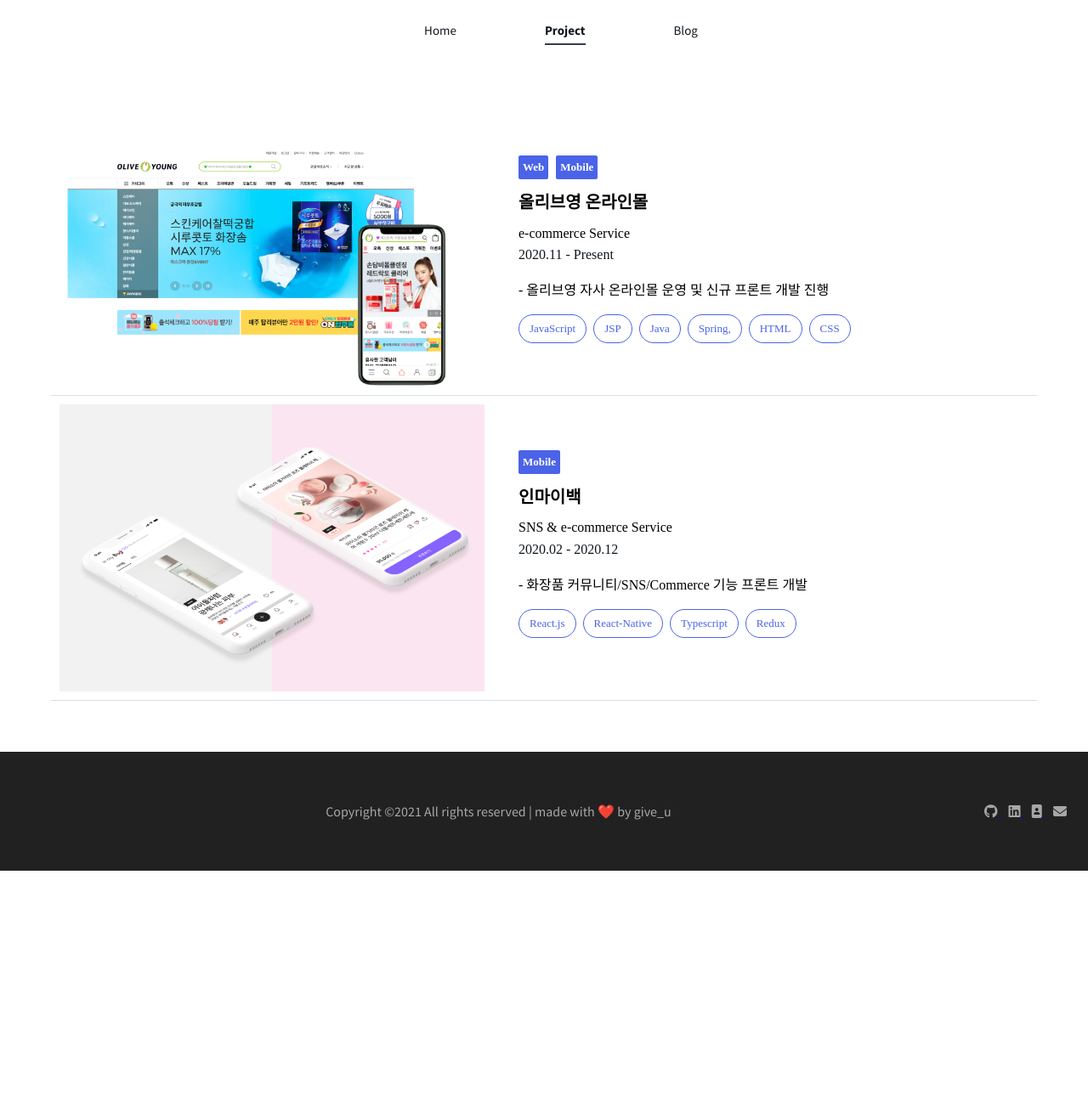
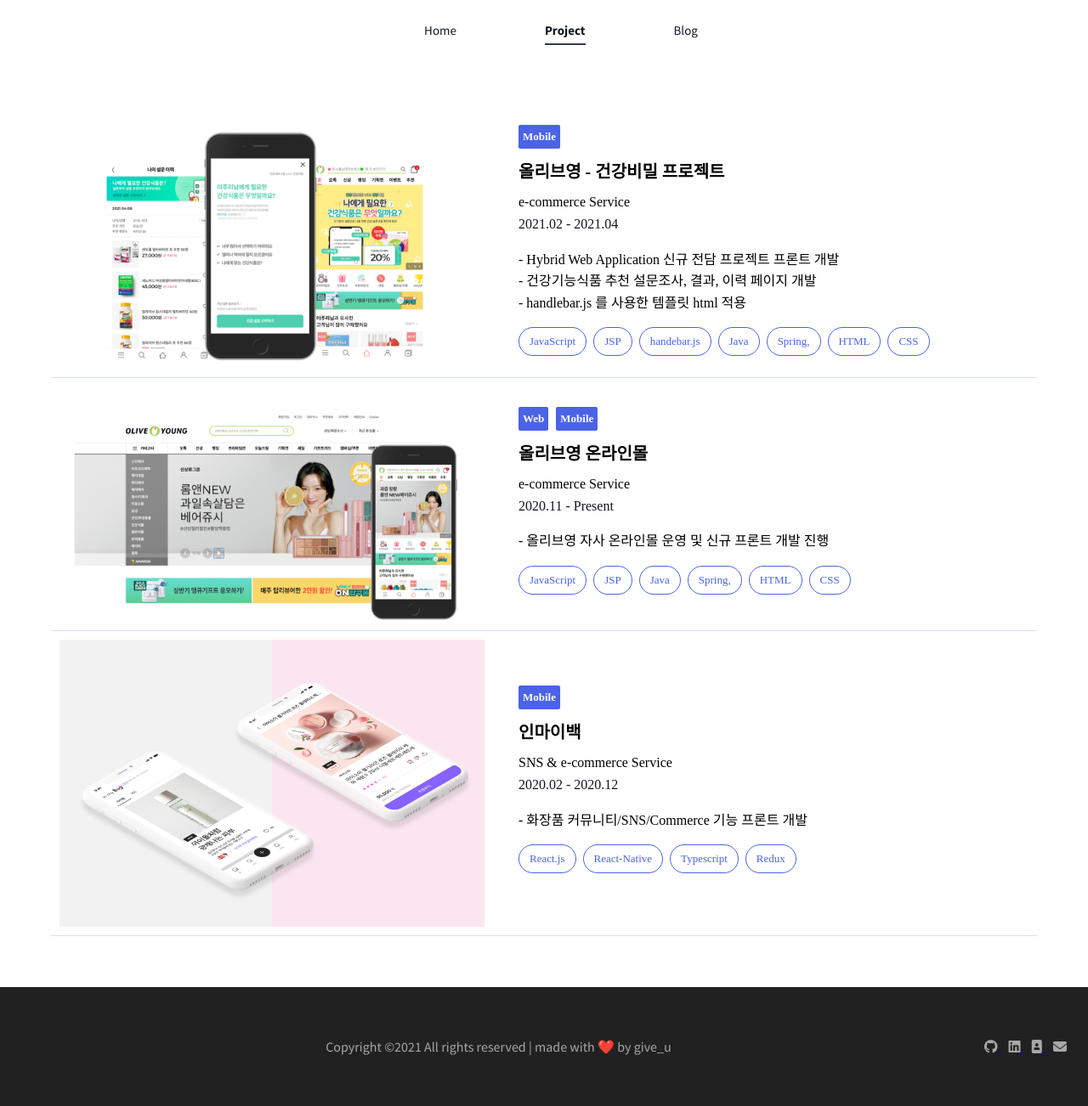
Before and after one commit to give-u/give-u.github.io, a Jekyll site: the page built from project/index.md, in a window 1280 px wide. Shown: the whole page at 85% size. Built offline with Jekyll 4.4.1, drawn with Linux system fonts in a browser that asks for light colours; nearby versions of some CDN libraries; before the commit the page ends 1025 px from its top, so only the background shows below that.

Commit message:
- 프로젝트 업데이트 및 css 수정

```diff
--- a/_data/portfolio.yml
+++ b/_data/portfolio.yml
@@ -1,7 +1,13 @@
-- id : 1
-  projectName : Oliveyoung
-  image : "/project/img/oliveyoung.png"
+
+
+- id: 1
+  projectName: Inmybag
+  image: "/project/img/inmybag.jpeg"
 
 - id: 2
-  projectName: Inmybag
-  image: "/project/img/inmybag.jpeg"
+  projectName: 올리브영
+  image: "/project/img/oliveyoung.png"
+
+- id: 3
+  projectName: 올리브영 - 건강비밀 프로젝트
+  image: "/project/img/oliveyoung_vimeal.png"
--- a/_data/project.yml
+++ b/_data/project.yml
@@ -1,21 +1,22 @@
-#- category:
-#    - Web
-#    - Mobile
-#  title: 올리브영 온라인몰
-#  service: e-commerce Service
-#  period: 2021.02 - Present
-#  description:
-#    - 올리브영 자사 온라인몰 신규 프론트 개발 진행
-#  langauge :
-#    - JavaScript
-#    - JSP
-#    - Java
-#    - Spring,
-#    - HTML
-#    - CSS
-#  image : "/project/img/oliveyoung.png"
 
-- category:
+
+- id : 1
+  category:
+    - Mobile
+  title: 인마이백
+  service: SNS & e-commerce Service
+  period: 2020.02 - 2020.12
+  description:
+    - 화장품 커뮤니티/SNS/Commerce 기능 프론트 개발
+  langauge:
+    - React.js
+    - React-Native
+    - Typescript
+    - Redux
+  image : "/project/img/inmybag.jpeg"
+
+- id : 2
+  category:
     - Web
     - Mobile
   title: 올리브영 온라인몰
@@ -32,16 +33,22 @@
     - CSS
   image : "/project/img/oliveyoung.png"
 
-- category:
+- id: 3
+  category:
     - Mobile
-  title: 인마이백
-  service: SNS & e-commerce Service
-  period: 2020.02 - 2020.12
+  title: 올리브영 - 건강비밀 프로젝트
+  service: e-commerce Service
+  period: 2021.02 - 2021.04
   description:
-    - 화장품 커뮤니티/SNS/Commerce 기능 프론트 개발
+    - Hybrid Web Application 신규 전담 프로젝트 프론트 개발
+    - 건강기능식품 추천 설문조사, 결과, 이력 페이지 개발
+    - handlebar.js 를 사용한 템플릿 html 적용
   langauge:
-    - React.js
-    - React-Native
-    - Typescript
-    - Redux
-  image : "/project/img/inmybag.jpeg"
+    - JavaScript
+    - JSP
+    - handebar.js
+    - Java
+    - Spring,
+    - HTML
+    - CSS
+  image: "/project/img/oliveyoung_vimeal.png"
--- a/_includes/home.html
+++ b/_includes/home.html
@@ -1,6 +1,6 @@
 <div class="home">
     <div class="banner">
-        <h1 class="title">Hello!<br/> I'm Jurirang<br/>  and Junior Developer</h1>
+        <h1 class="title">Hello!<br/> I'm Jurirang<br/>  and Developer</h1>
         <img class="icon" src="/meta/memoticon.png"/>
     </div>
     <div class="container">
@@ -24,7 +24,7 @@
             <span class="portfolio-section-sub-title">Awesome Works</span>
             <span class="portfolio-section-title">PORTFOLIO</span>
             <div class="portfolio-content">
-                {% assign portfolios = site.data.portfolio%}
+                {% assign portfolios = site.data.portfolio | sort: 'id' | reverse %}
                 {% for portfolio in portfolios %}
                 <article id="{{portfolio.id}}" class="portfolio-listing">
                     <a class="portfolio-title" href="/project">{{portfolio.projectName}}</a>
--- a/_sass/_home.scss
+++ b/_sass/_home.scss
@@ -188,12 +188,16 @@
 
       &-content {
         display: grid;
-        grid-template-columns: repeat(2, 1fr);
+        grid-template-columns: repeat(3, 1fr);
         grid-gap: 1em;
         justify-items: center;
         align-items: center;
 
-        @media (max-width: $break-medium) {
+        @media (max-width: $break-large + 100) {
+          grid-template-columns: repeat(2, 1fr);
+        }
+
+        @media (max-width: $break-small + 80) {
           grid-template-columns: repeat(1, 1fr);
         }
 
--- a/project/index.md
+++ b/project/index.md
@@ -5,7 +5,7 @@
 ---
 
 <div class="project">
-    {% assign projects = site.data.project%}
+    {% assign projects = site.data.project | sort: 'id' | reverse %}
     {% for project in projects %}
     <div class="container">
         <img class="image" src="{{ project.image }}"/>
@@ -21,7 +21,9 @@
             <div class="service">{{project.service}}</div>
             <div class="period">{{project.period}}</div>
             <ul>
-                <li>- {{project.description}}</li>
+                {% for description in project.description %}
+                  <li>- {{description}}</li>
+                {% endfor %}
             </ul>
             <div class="language">
             {% for skill in project.langauge %}
```
Also changed, not shown: project/img/oliveyoung.png, project/img/oliveyoung_vimeal.png (added).
